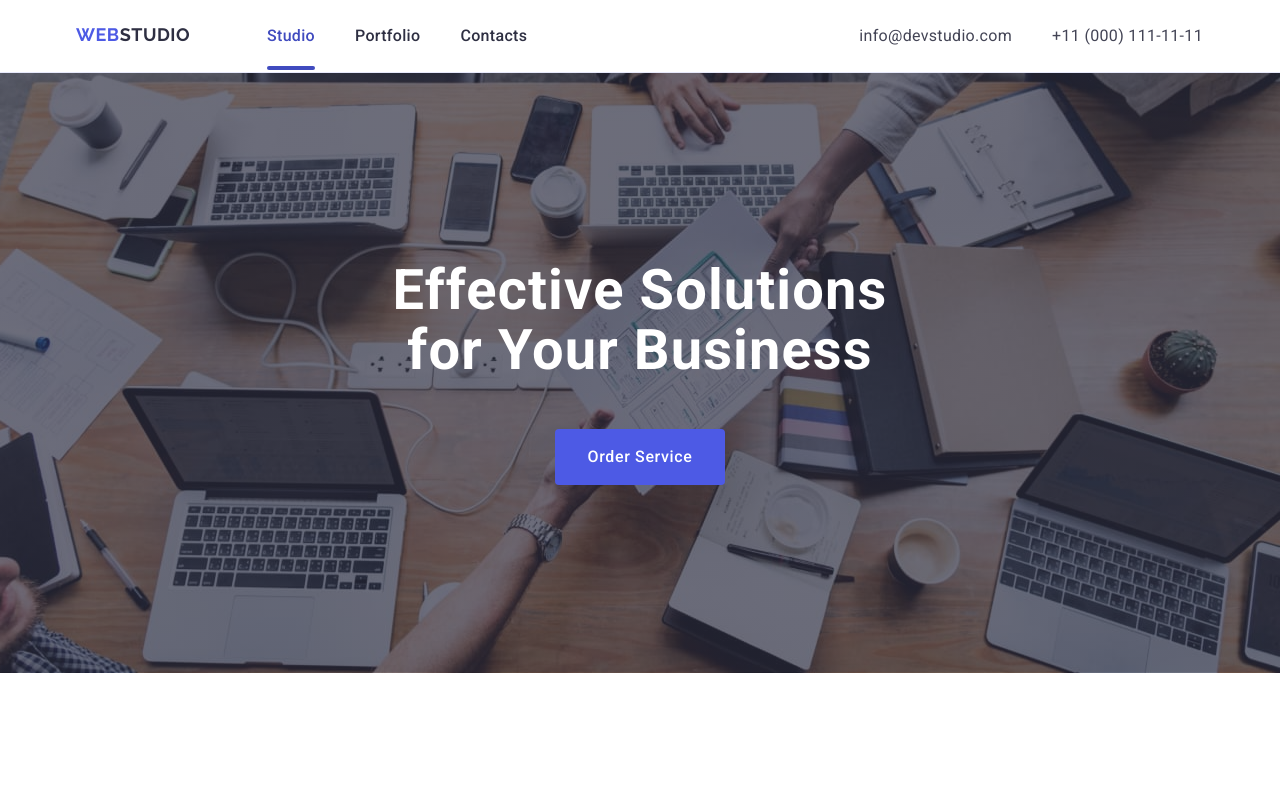
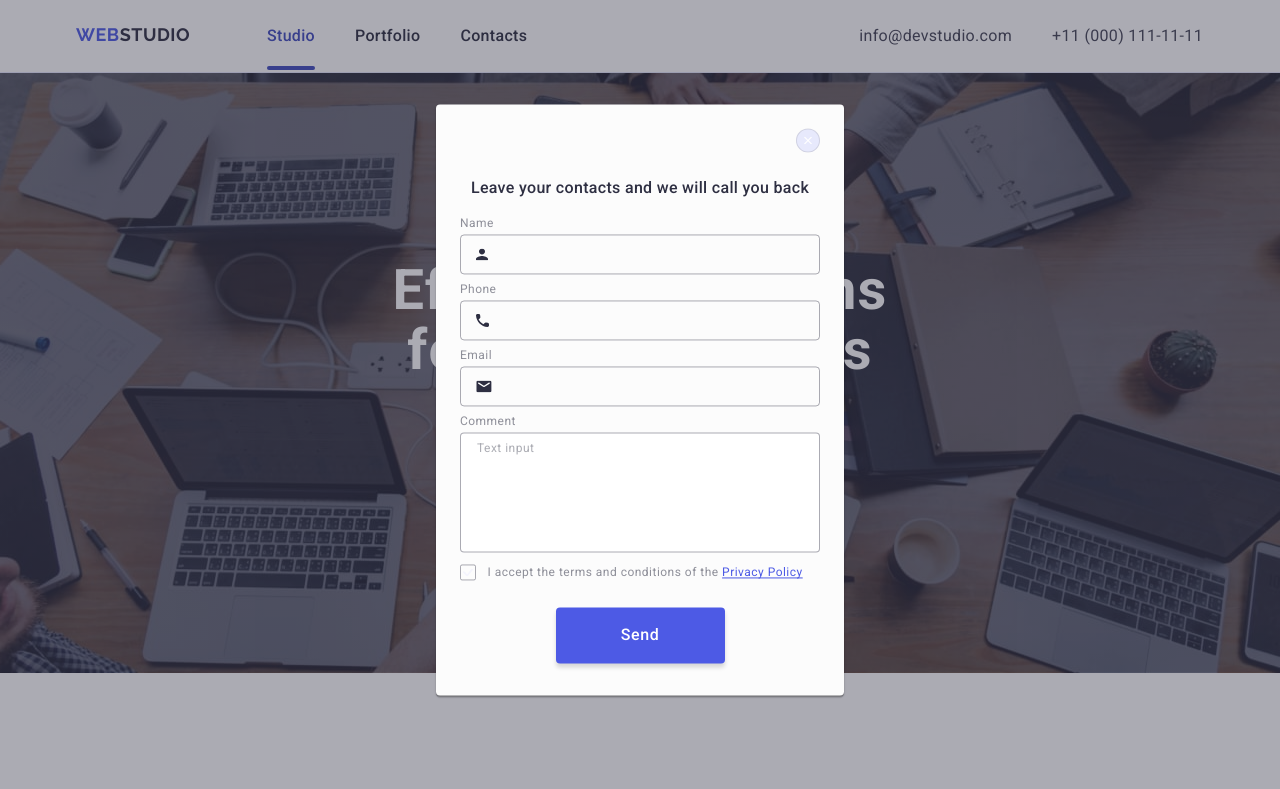
Before and after one commit to SvetlanaMihalchuk/goit-markup-hw-05, a plain HTML site: page index.html in a window 1280 px wide. Shown: the top 789 px of the page. Drawn offline with nearby package versions, Linux system fonts and the light colour scheme.

Commit message:
add homework 5.1

```diff
--- a/css/styles.css
+++ b/css/styles.css
@@ -510,6 +510,7 @@ svg {
 }
 .subscribe-form {
   display: flex;
+  gap: 24px;
 }
 .subscribe-text {
   font-weight: 500;
@@ -528,13 +529,13 @@ svg {
   box-shadow: 0 4px 4px 0 rgba(0, 0, 0, 0.15);
   background-color: #2e2f42;
   padding-left: 16px;
-  margin-right: 24px;
-}
-.subscribe-input::placeholder {
-  font-weight: 400;
+  background-color: transparent;
   font-size: 12px;
   line-height: 2;
   letter-spacing: 0.04em;
+  color: #fff;
+}
+.subscribe-input::placeholder {
   color: #fff;
 }
 .subscribe-btn {
@@ -545,7 +546,7 @@ svg {
   gap: 16px;
   border-radius: 4px;
   padding: 8px 24px;
-  width: 165px;
+  min-width: 165px;
   height: 40px;
   background-color: #4d5ae5;
   font-weight: 500;
@@ -558,6 +559,7 @@ svg {
 }
 .subscribe-icon-image {
   fill: #fff;
+  /* margin-left: 16px; */
 }
 /* #endregion footer */
 
@@ -573,6 +575,8 @@ svg {
   opacity: 0;
   visibility: hidden;
   pointer-events: none;
+  transition: opacity 250ms cubic-bezier(0.4, 0, 0.2, 1),
+    visibility 250ms cubic-bezier(0.4, 0, 0.2, 1);
 }
 .backdrop.is-open {
   opacity: 1;
@@ -594,6 +598,7 @@ svg {
   top: 50%;
   left: 50%;
   transform: translate(-50%, -50%);
+  transition: transform 250ms cubic-bezier(0.4, 0, 0.2, 1);
 }
 .modal-button-close {
   position: absolute;
@@ -606,6 +611,12 @@ svg {
   right: 24px;
   line-height: 0;
   padding: 0;
+  display: flex;
+  justify-content: center;
+  align-items: center;
+  border: 1px solid rgba(0, 0, 0, 0.1);
+  transition: background-color 250ms cubic-bezier(0.4, 0, 0.2, 1),
+    border 250ms cubic-bezier(0.4, 0, 0.2, 1);
 }
 .modal-button-close:hover,
 .modal-button-close:focus {
@@ -614,6 +625,7 @@ svg {
 }
 .modal-close-icon {
   fill: #2e2f42;
+  transition: fill 250ms cubic-bezier(0.4, 0, 0.2, 1);
 }
 .modal-text {
   font-weight: 500;
@@ -625,6 +637,9 @@ svg {
   margin-bottom: 16px;
 }
 .modal-form {
+}
+.modal-form-container {
+  margin-bottom: 8px;
 }
 .modal-label {
   font-weight: 400;
@@ -647,6 +662,7 @@ svg {
   background-color: transparent;
   outline: transparent;
   padding-left: 38px;
+  transition: border-color 250ms cubic-bezier(0.4, 0, 0.2, 1);
 }
 .modal-input:focus {
   border: 1px solid #4d5ae5;
@@ -657,6 +673,7 @@ svg {
   left: 16px;
   transform: translateY(-50%);
   fill: #2e2f42;
+  transition: fill 250ms cubic-bezier(0.4, 0, 0.2, 1);
 }
 .modal-input:focus + .modal-input-icon {
   fill: #4d5ae5;
--- a/index.html
+++ b/index.html
@@ -506,7 +506,7 @@
     <!-- endregion footer -->
 
     <!-- #region backdrop -->
-    <div class="backdrop">
+    <div class="backdrop is-open">
       <div class="modal">
         <button class="modal-button-close" type="button">
           <svg class="modal-close-icon" width="8" height="8">
@@ -515,6 +515,7 @@
         </button>
         <p class="modal-text">Leave your contacts and we will call you back</p>
         <form class="modal-form">
+          <div class="modal-form-container">
             <label class="modal-label" for="user-name"> Name </label>
             <div class="modal-input-conteiner">
               <input
@@ -578,6 +579,7 @@
               </label>
             </div>
             <button class="modal-button-send" type="submit">Send</button>
+          </div>
         </form>
       </div>
     </div>
```
Lines whose indentation alone changed are shown as unchanged.
